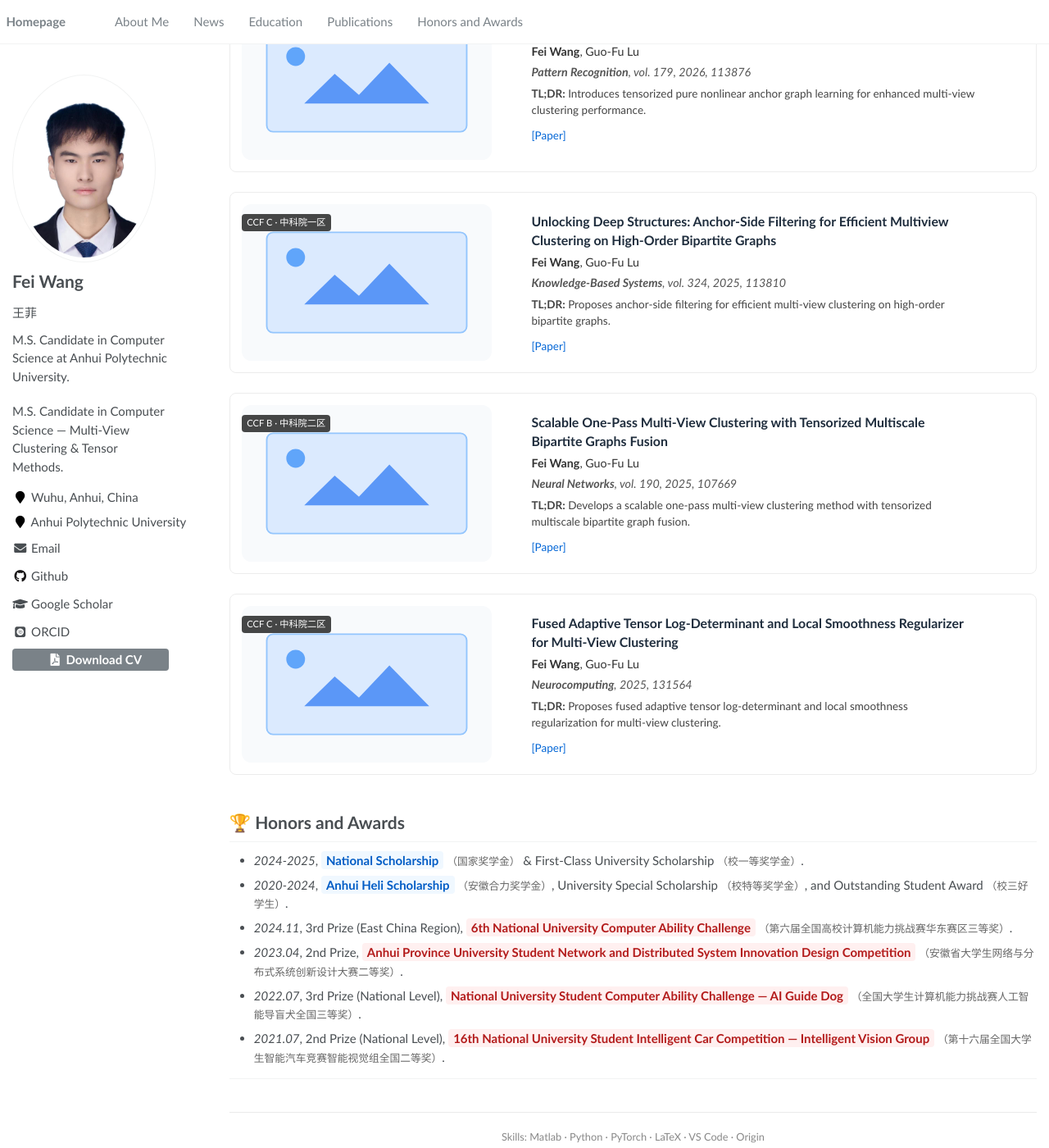
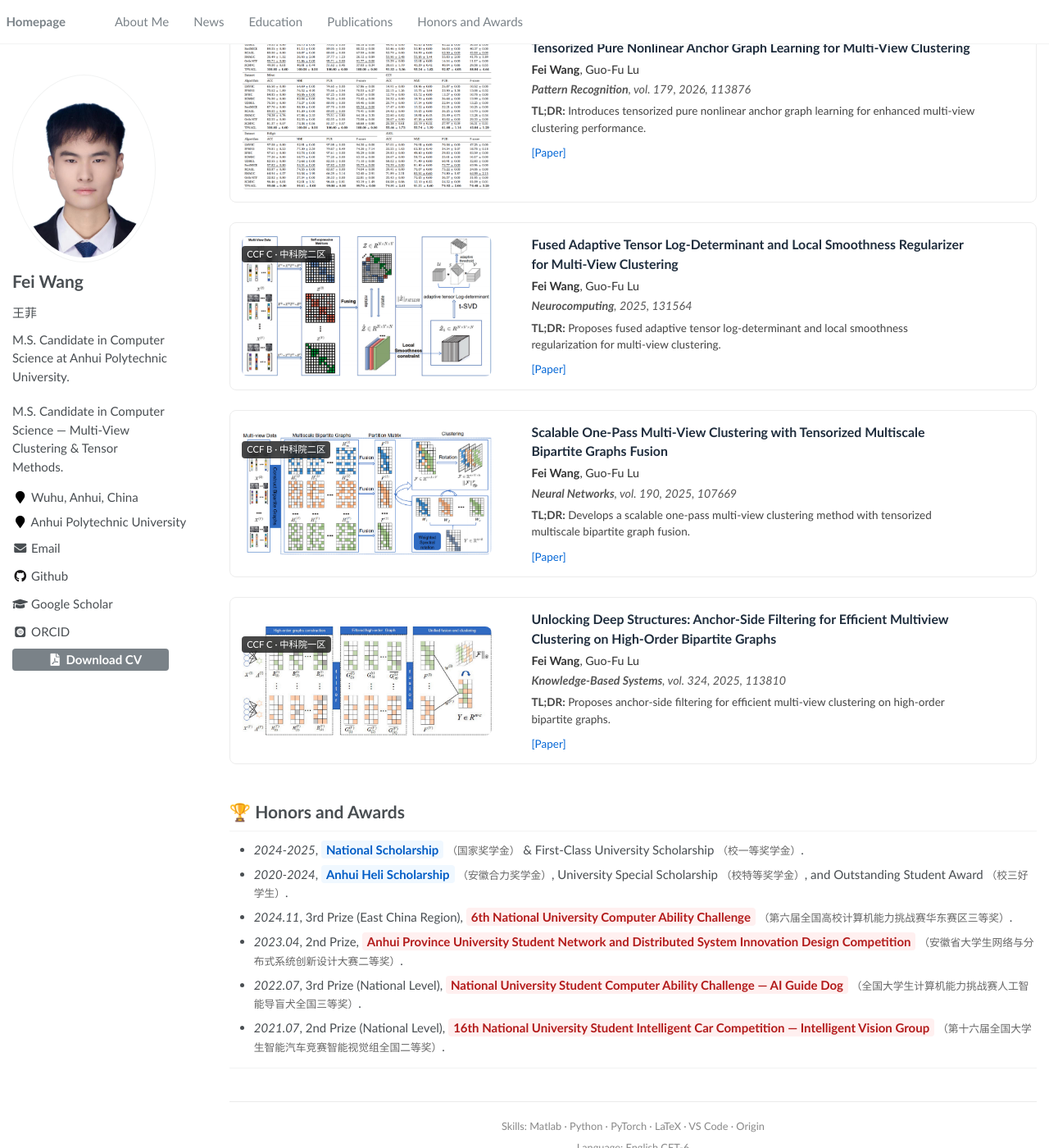
Before and after one commit to wangfii/wangfii.github.io, a Jekyll site: the page built from _pages/about.md, in a window 1280 px wide and 1400 px high, scrolled down 1587 px. Shown: the whole window at 82% size. Built offline with Jekyll 4.4.1, drawn with Linux system fonts in a browser that asks for light colours; some web fonts are replaced.

Commit message:
Add publication images

```diff
--- a/_pages/about.md
+++ b/_pages/about.md
@@ -193,7 +193,7 @@ I am always open to discussions and collaborations. Feel free to drop me an emai
 <div class='paper-box'>
   <div class='paper-box-image'>
     <div class='badge'>CCF B · 中科院一区</div>
-    <img src="{{ '/images/project-placeholder.svg' | relative_url }}" alt="Publication">
+    <img src="{{ '/images/TAGML.png' | relative_url }}" alt="Publication">
   </div>
   <div class='paper-box-text'>
     <a href="https://doi.org/10.1016/j.patcog.2026.114144" class="title">Tensorized Anchor Graphs with Multi-Scale Learning for One-Step Multi-View Clustering</a>
@@ -209,7 +209,7 @@ I am always open to discussions and collaborations. Feel free to drop me an emai
 <div class='paper-box'>
   <div class='paper-box-image'>
     <div class='badge'>CCF B · 中科院一区</div>
-    <img src="{{ '/images/project-placeholder.svg' | relative_url }}" alt="Publication">
+    <img src="{{ '/images/TPNAGL.png' | relative_url }}" alt="Publication">
   </div>
   <div class='paper-box-text'>
     <a href="https://doi.org/10.1016/j.patcog.2026.113876" class="title">Tensorized Pure Nonlinear Anchor Graph Learning for Multi-View Clustering</a>
@@ -222,18 +222,19 @@ I am always open to discussions and collaborations. Feel free to drop me an emai
   </div>
 </div>
 
+
 <div class='paper-box'>
   <div class='paper-box-image'>
-    <div class='badge'>CCF C · 中科院一区</div>
-    <img src="{{ '/images/project-placeholder.svg' | relative_url }}" alt="Publication">
+    <div class='badge'>CCF C · 中科院二区</div>
+    <img src="{{ '/images/FATLLSR.png' | relative_url }}" alt="Publication">
   </div>
   <div class='paper-box-text'>
-    <a href="https://doi.org/10.1016/j.knosys.2025.113810" class="title">Unlocking Deep Structures: Anchor-Side Filtering for Efficient Multiview Clustering on High-Order Bipartite Graphs</a>
+    <a href="https://doi.org/10.1016/j.neucom.2025.131564" class="title">Fused Adaptive Tensor Log-Determinant and Local Smoothness Regularizer for Multi-View Clustering</a>
     <div class="authors"><strong>Fei Wang</strong>, Guo-Fu Lu</div>
-    <div class="venue"><em><strong>Knowledge-Based Systems</strong>, vol. 324, 2025, 113810</em></div>
-    <p class="desc"><strong>TL;DR:</strong> Proposes anchor-side filtering for efficient multi-view clustering on high-order bipartite graphs.</p>
+    <div class="venue"><em><strong>Neurocomputing</strong>, 2025, 131564</em></div>
+    <p class="desc"><strong>TL;DR:</strong> Proposes fused adaptive tensor log-determinant and local smoothness regularization for multi-view clustering.</p>
     <div class="links">
-      <a href="https://doi.org/10.1016/j.knosys.2025.113810">[Paper]</a>
+      <a href="https://doi.org/10.1016/j.neucom.2025.131564">[Paper]</a>
     </div>
   </div>
 </div>
@@ -241,7 +242,7 @@ I am always open to discussions and collaborations. Feel free to drop me an emai
 <div class='paper-box'>
   <div class='paper-box-image'>
     <div class='badge'>CCF B · 中科院二区</div>
-    <img src="{{ '/images/project-placeholder.svg' | relative_url }}" alt="Publication">
+    <img src="{{ '/images/scalable.png' | relative_url }}" alt="Publication">
   </div>
   <div class='paper-box-text'>
     <a href="https://doi.org/10.1016/j.neunet.2025.107669" class="title">Scalable One-Pass Multi-View Clustering with Tensorized Multiscale Bipartite Graphs Fusion</a>
@@ -256,16 +257,16 @@ I am always open to discussions and collaborations. Feel free to drop me an emai
 
 <div class='paper-box'>
   <div class='paper-box-image'>
-    <div class='badge'>CCF C · 中科院二区</div>
-    <img src="{{ '/images/project-placeholder.svg' | relative_url }}" alt="Publication">
+    <div class='badge'>CCF C · 中科院一区</div>
+    <img src="{{ '/images/unlock.png' | relative_url }}" alt="Publication">
   </div>
   <div class='paper-box-text'>
-    <a href="https://doi.org/10.1016/j.neucom.2025.131564" class="title">Fused Adaptive Tensor Log-Determinant and Local Smoothness Regularizer for Multi-View Clustering</a>
+    <a href="https://doi.org/10.1016/j.knosys.2025.113810" class="title">Unlocking Deep Structures: Anchor-Side Filtering for Efficient Multiview Clustering on High-Order Bipartite Graphs</a>
     <div class="authors"><strong>Fei Wang</strong>, Guo-Fu Lu</div>
-    <div class="venue"><em><strong>Neurocomputing</strong>, 2025, 131564</em></div>
-    <p class="desc"><strong>TL;DR:</strong> Proposes fused adaptive tensor log-determinant and local smoothness regularization for multi-view clustering.</p>
+    <div class="venue"><em><strong>Knowledge-Based Systems</strong>, vol. 324, 2025, 113810</em></div>
+    <p class="desc"><strong>TL;DR:</strong> Proposes anchor-side filtering for efficient multi-view clustering on high-order bipartite graphs.</p>
     <div class="links">
-      <a href="https://doi.org/10.1016/j.neucom.2025.131564">[Paper]</a>
+      <a href="https://doi.org/10.1016/j.knosys.2025.113810">[Paper]</a>
     </div>
   </div>
 </div>
```
Also changed, not shown: images/FATLLSR.png (added), images/TAGML.png (added), images/TPNAGL.png (added), images/scalable.png (added), images/unlock.png (added).
